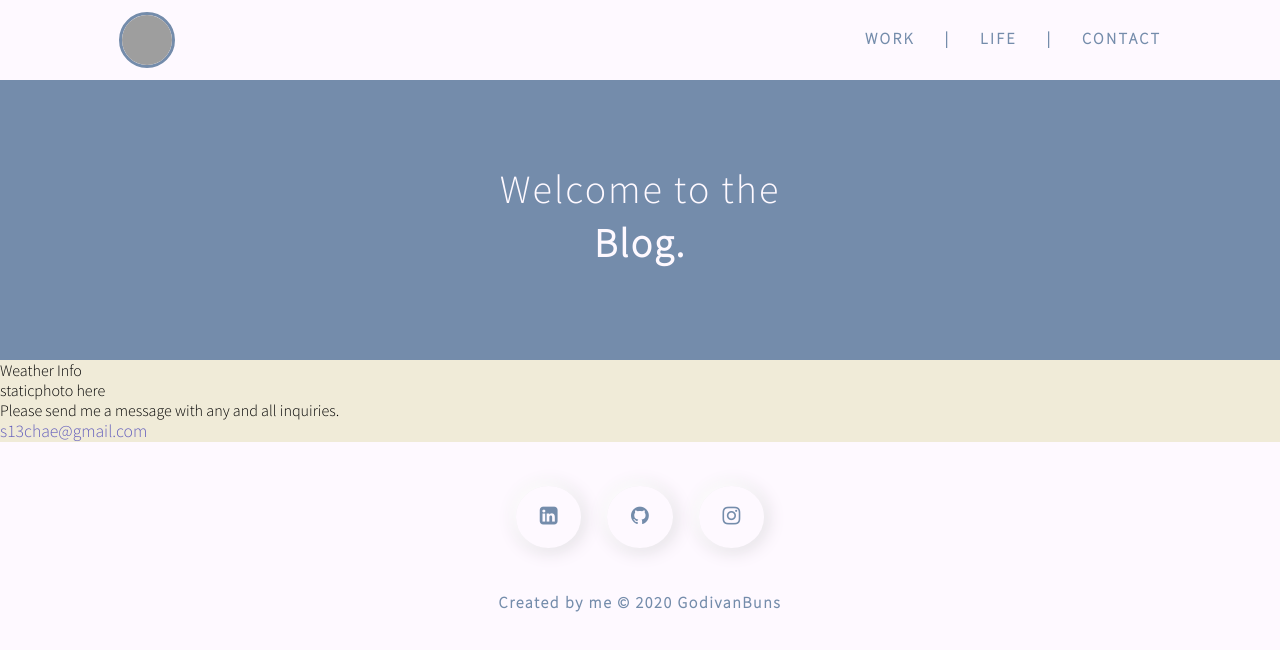
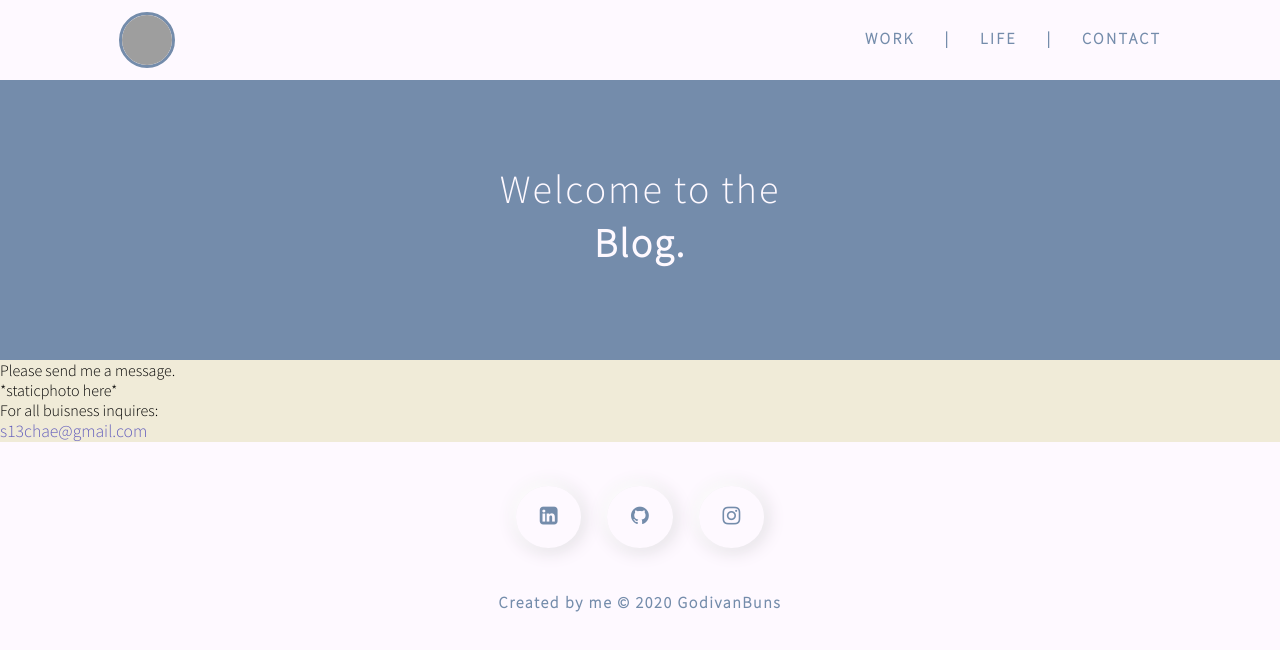
Before and after one commit to DivaGodiva/BB-Log, a React (Create React App) app: page /contact in a window 1280 px wide. Shown: the top 650 px of the page. Built offline with nearby package versions, Linux system fonts and the light colour scheme; grey boxes are pictures that could not be loaded.

Commit message:
contact format

```diff
--- a/src/components/contact.js
+++ b/src/components/contact.js
@@ -6,17 +6,17 @@ const Contact = () => (
     <div className="contact">
       {/* <Staticphoto index="1"/> */}
       <div className="contactheadercontainer">
-        <h2 className="contactheader"> Weather Info </h2>
+        <h2 className="contactheader"> Please send me a message. </h2>
       </div>
       <div className="contactbodycontainer">
-        <h2 className="contactbody"> staticphoto here </h2>
+        <h2 className="contactbody"> *staticphoto here* </h2>
       </div>
       <div className="contactmessagecontainer">
-        <h2 className="contactmessage">Please send me a message with any and all inquiries.</h2>
+        <h2 className="contactmessage"> For all buisness inquires: </h2>
       </div>
-    </div>
-    <div className="contactinfocontainer">
-      <h2 className="contactinfo"> s13chae@gmail.com </h2>
+      <div className="contactinfocontainer">
+        <h2 className="contactinfo"> s13chae@gmail.com </h2>
+      </div>
     </div>
   </div>
 )
```
